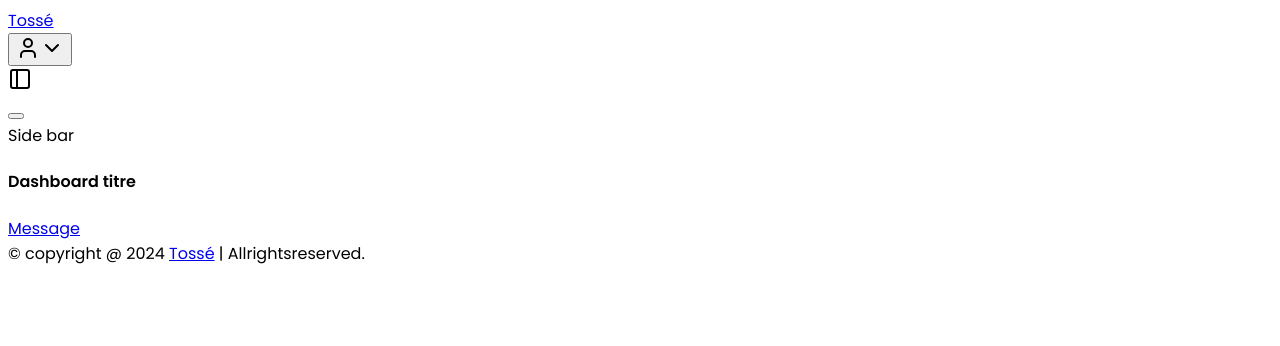
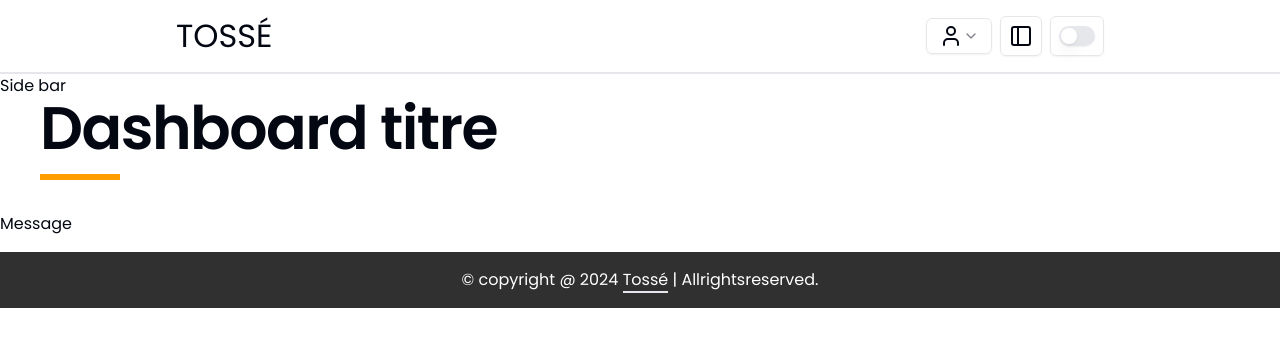
Before and after one commit to tossemoro/tosse-backoffice, a Next.js app: page / in a window 1280 px wide. Shown: the top 346 px of the page. Built offline with nearby package versions, Linux system fonts and the light colour scheme.

Commit message:
ajout du global style dans le layout

```diff
--- a/app/globals.css
+++ b/app/globals.css
@@ -1,10 +1,6 @@
 @tailwind base;
 @tailwind components;
 @tailwind utilities;
-
-body {
-  font-family: Arial, Helvetica, sans-serif;
-}
 
 
 @layer utilities {
--- a/app/layout.tsx
+++ b/app/layout.tsx
@@ -1,12 +1,12 @@
 import { ThemeProvider } from "next-themes";
 import type { Metadata } from "next";
+import "./globals.css";
 import { Poppins } from 'next/font/google'
-import { Sidebar, Footer, Header } from "@/components/dashboard/global";
+import { Sidebar, Footer, Header } from "@/components/global";
 
 const poppins = Poppins({
-  variable: "--font-geist-sans",
+  weight: ["300" , "400" , "500" , "600"],
   style: ['normal', 'italic'],
-  weight: ["300" , "400" , "500" , "600"],
   subsets: ["latin"],
   display: 'swap',
 });
--- a/app/page.tsx
+++ b/app/page.tsx
@@ -1,4 +1,4 @@
-import { DashboardTitle } from "@/components/dashboard/global"
+import { DashboardTitle } from "@/components/global"
 import Link from "next/link"
 
 export default function Dashboard(){
--- a/components/messagerie/messagerie.tsx
+++ b/components/messagerie/messagerie.tsx
@@ -22,7 +22,7 @@ import {
   TableHeader,
   TableRow,
 } from "@/components/ui/table"
-import { DashboardTitle } from "../dashboard/global/dashboard-title"
+import { DashboardTitle } from "../global/dashboard-title"
 
 const data: Payment[] = [
   {
```
Also changed, not shown: components/global/dashboard-title.tsx (renamed from components/dashboard/global/dashboard-title.tsx), components/global/footer.tsx (renamed from components/dashboard/global/footer.tsx), components/global/header.tsx (renamed from components/dashboard/global/header.tsx), components/global/index.tsx (renamed from components/dashboard/global/index.tsx), components/global/sidebar.tsx (renamed from components/dashboard/global/sidebar.tsx).
